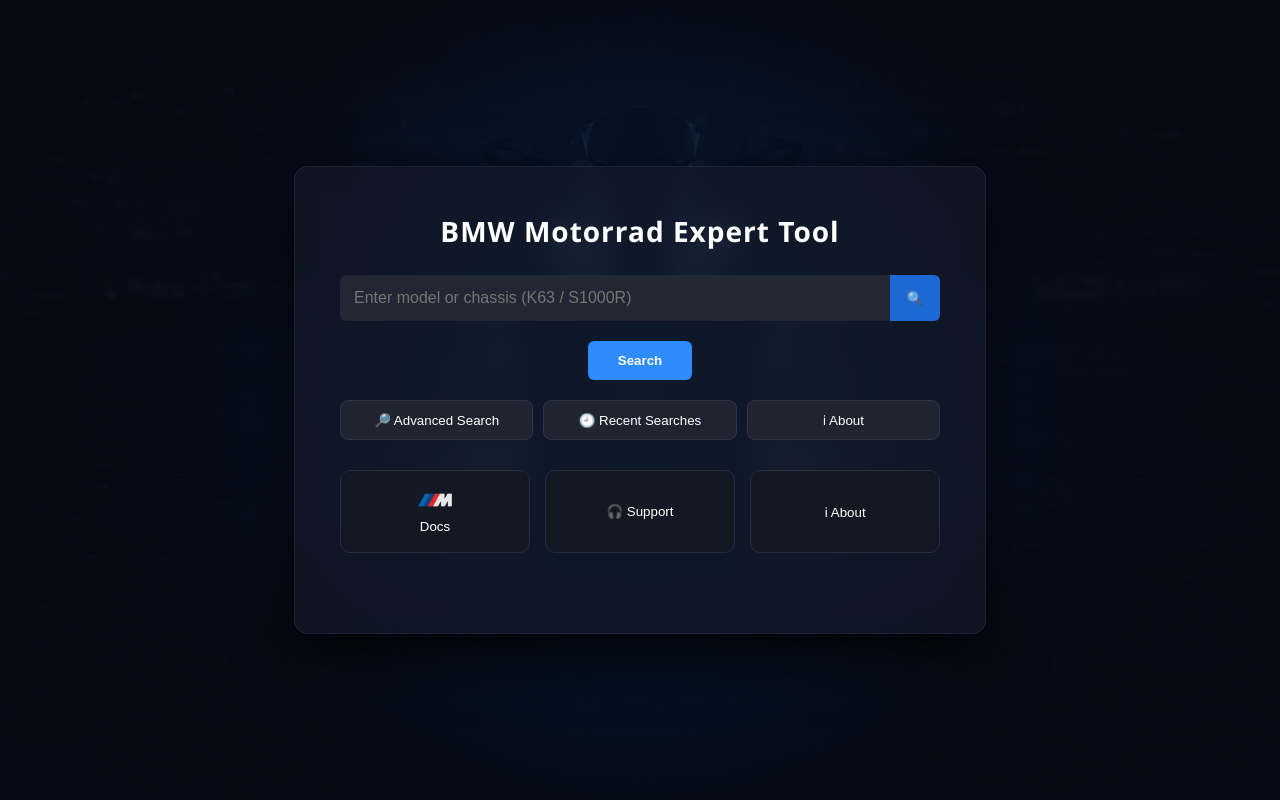
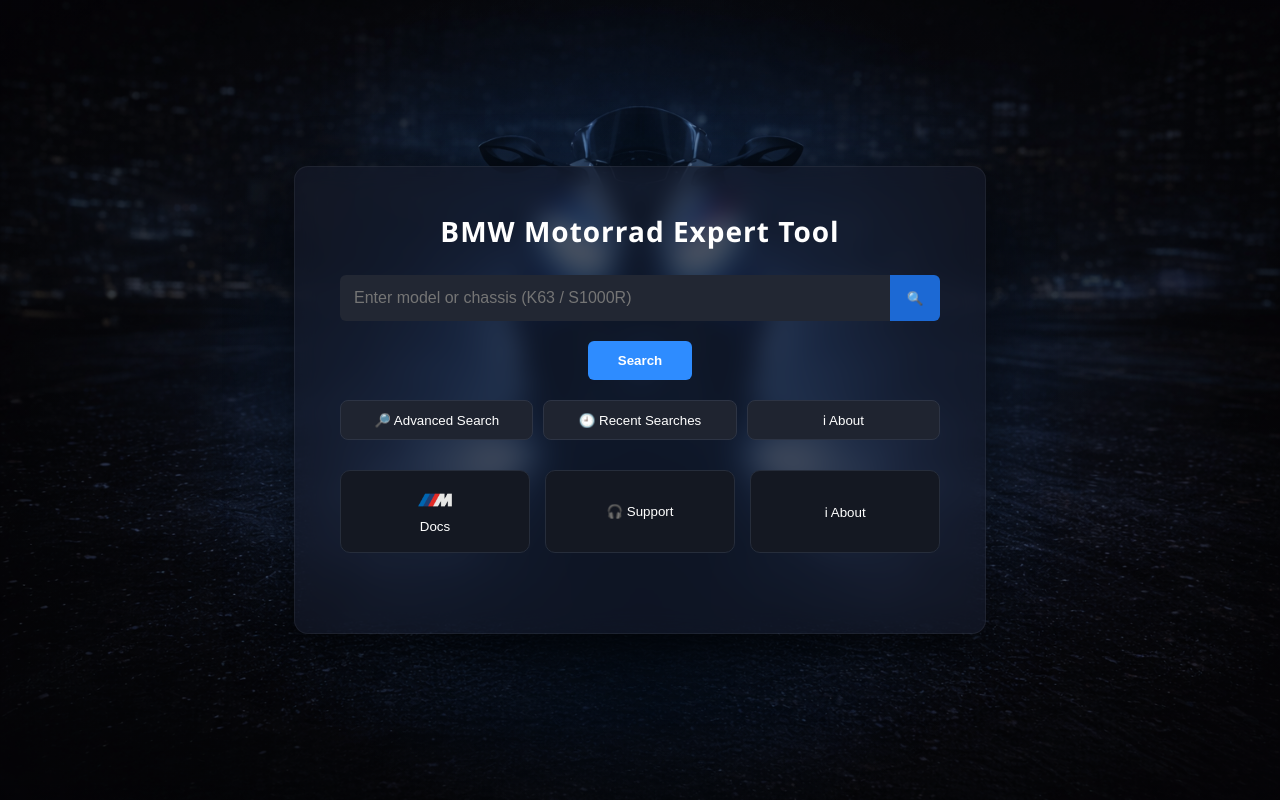
Before and after one commit to AzazelI/bmw-motorrad-expert-tool, a Flask app: page / in a window 1280 px wide. Run offline with Flask 3, Linux system fonts and the light colour scheme.

Commit message:
background photo brightness

```diff
--- a/static/style.css
+++ b/static/style.css
@@ -1,7 +1,7 @@
 body{
 
 background:
-linear-gradient(rgba(5,10,20,0.85),rgba(5,10,20,0.95)),
+linear-gradient(rgba(0,0,0,0.2),rgba(0,0,0,0.3)),
 url("/static/m1000rr-bg.png");
 
 background-size:cover;
```
